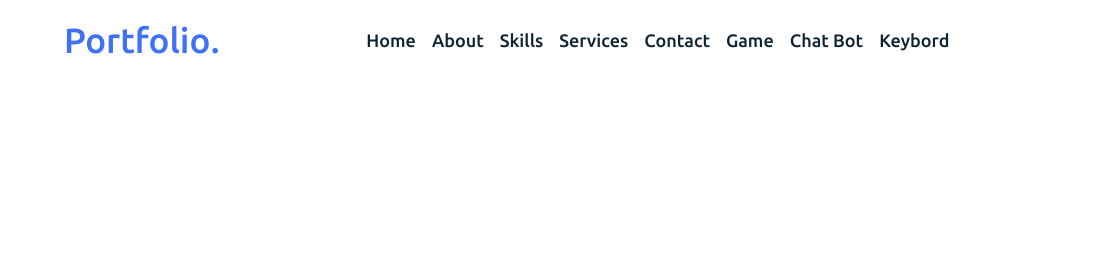
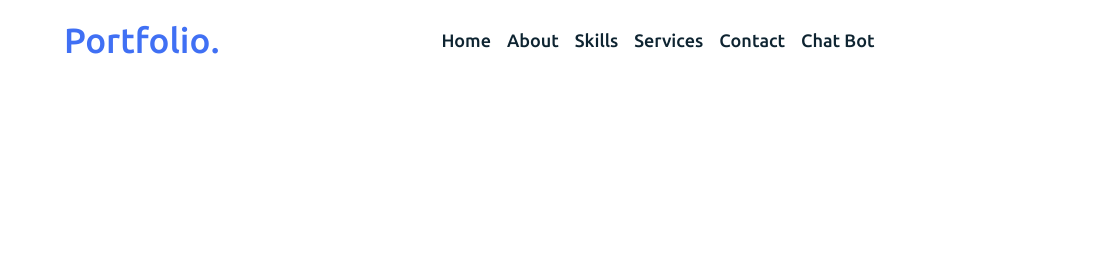
Before and after one commit to NAVITH123/Navith-portfolio, a plain HTML site: page index.html in a window 1280 px wide. Shown: the top 278 px of the page, 0-1098 px from the left. Drawn offline with Linux system fonts and the light colour scheme.

Commit message:
Update index.html

```diff
--- a/index.html
+++ b/index.html
@@ -23,9 +23,9 @@
           <li><a href="#skills">Skills</a></li>
           <li><a href="#services">Services</a></li>
           <li><a href="contact.html">Contact</a></li>
-          <li><a href="game.html">Game</a></li>
+
           <li><a href="msg.html">Chat Bot</a></li>
-          <li><a href="keybord.html">Keybord </a></li>
+
           <div class="cancel-btn">
             <i class="fas fa-times"></i>
           </div>
```
